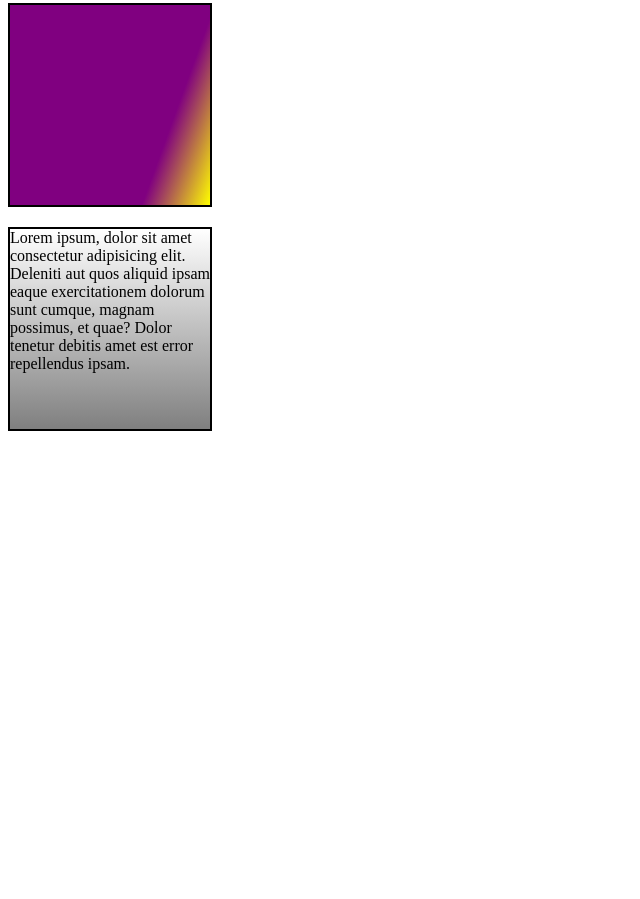
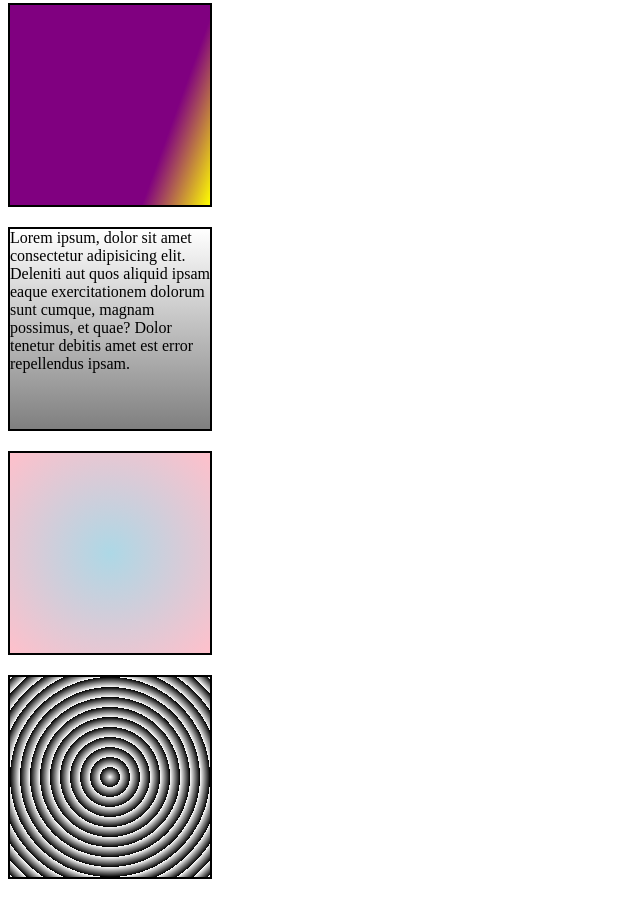
Before and after one commit to Richez-b/html_css_exos, a plain HTML site: page exo_html_css5/index.html in a window 1280 px wide. Shown: the part 229-1128 px from the top of the page, without its empty margins (0-640 px from the left). Before the commit the page ends 800 px from the top, so only its background shows below. Drawn offline with Linux system fonts and the light colour scheme.

Commit message:
modifications

```diff
--- a/exo_html_css5/index.html
+++ b/exo_html_css5/index.html
@@ -10,6 +10,7 @@
     <div></div>
     <div></div>
     <p>Lorem ipsum, dolor sit amet consectetur adipisicing elit. Deleniti aut quos aliquid ipsam eaque exercitationem dolorum sunt cumque, magnam possimus, et quae? Dolor tenetur debitis amet est error repellendus ipsam.</p>
-
+    <div></div>
+    <div></div>
 </body>
 </html>
--- a/exo_html_css5/style.css
+++ b/exo_html_css5/style.css
@@ -14,3 +14,13 @@ div:nth-child(2){
 p{
     background-image: linear-gradient(white, rgba(1,1,1,0.5));
 }
+
+div:nth-child(4){
+    background-image: radial-gradient(circle at center, lightblue,pink);
+}
+div:nth-child(5){
+    background-image: repeating-radial-gradient(circle at center,white,black 10px);
+}
+div:nth-child(5):hover{
+    background-image: repeating-radial-gradient(circle at center,black,white 10px);
+}
```
